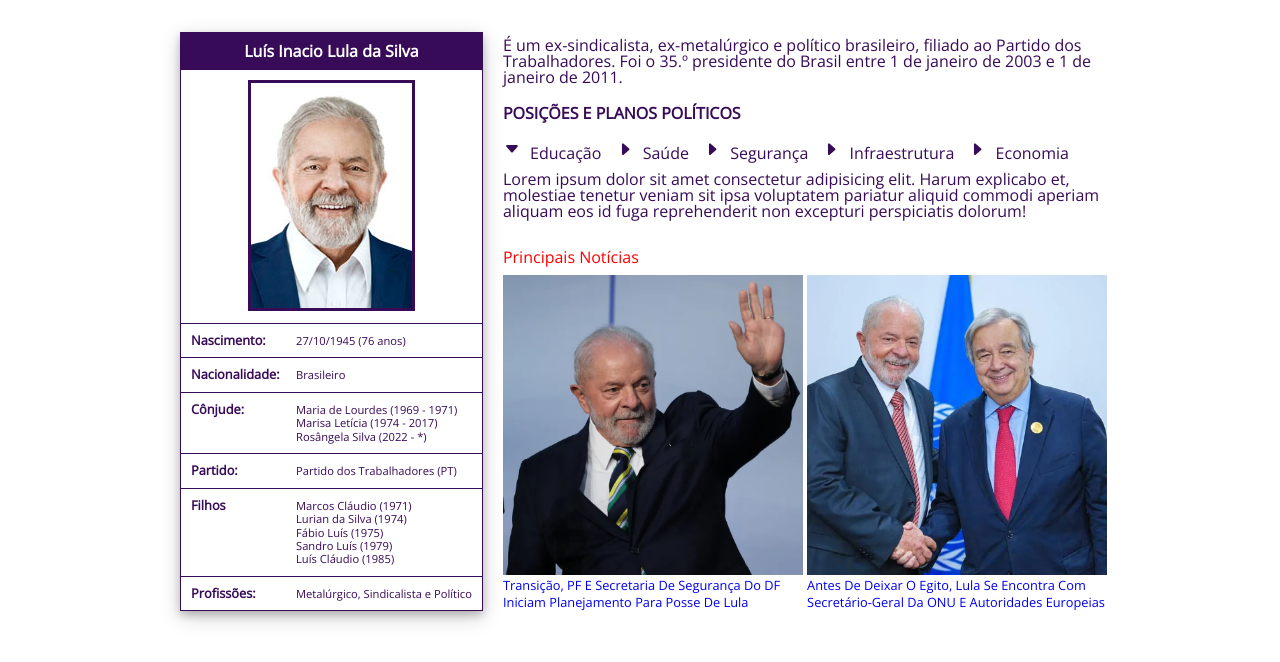
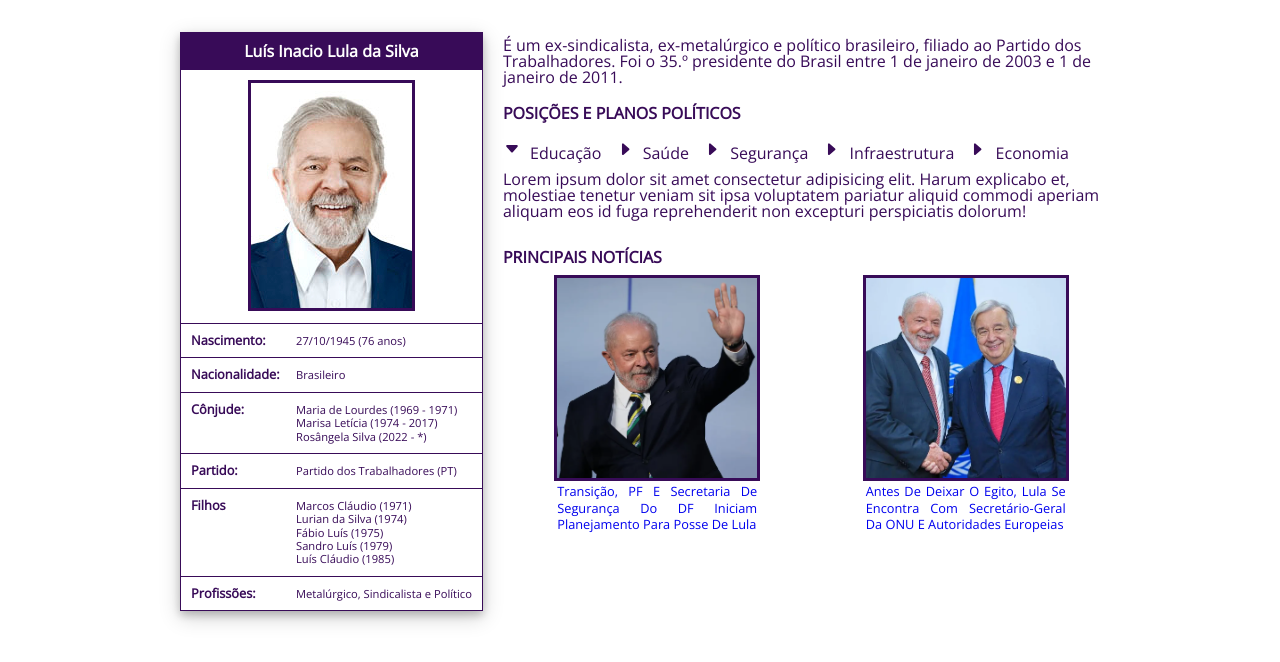
Before and after one commit to onlyBaltaz/onlybaltaz.github.io, a plain HTML site: page lula.html in a window 1280 px wide. Shown: the part 58-720 px from the top of the page. Drawn offline with nearby package versions, Linux system fonts and the light colour scheme.

Commit message:
commit 4

```diff
--- a/lula.css
+++ b/lula.css
@@ -186,23 +186,34 @@ input[type='radio']:checked:after {
 
 .principais_noticias h3{
     margin: 10px 0;
-    color: red;
+    font-weight: bold;
+    text-transform: uppercase;
+}
+.imagens{
+    display: flex;
+    justify-content: space-around;
 }
 
 .principais_noticias img{
-    width: 300px;
-    height: 300px;
+    width: 200px;
+    height: 200px;
     object-fit: cover;
+    border: #380B58 3px solid;
 }
 
+.principais_noticias ul{
+    display: flex;
+    justify-content: space-around;
+}
 .principais_noticias{
     margin: 10px 0 0 20px;
 }
 
 .principais_noticias li{
     display: inline-block;
-    width: 300px;
+    width: 200px;
     font-size: 0.8em;
     line-height: 1.3;
     text-transform: capitalize;
+    text-align: justify;
 }
```
